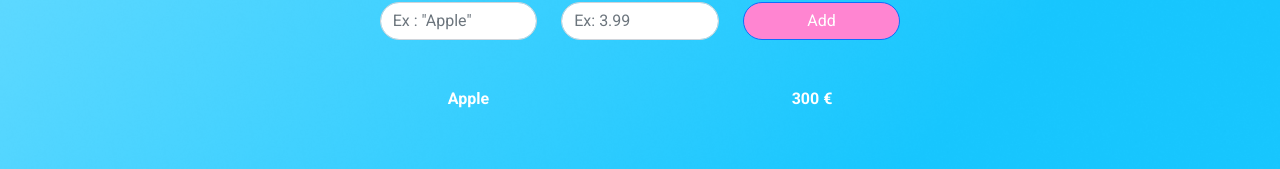
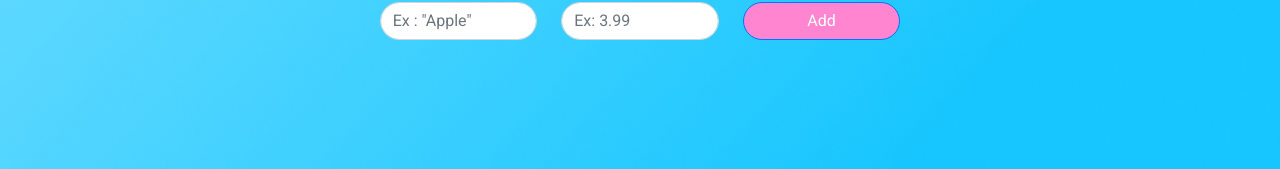
Before and after one commit to johannpa/React-expense-tracker, a React (Create React App) app: page / in a window 1280 px wide. Shown: the part 153-322 px from the top of the page. Built offline with nearby package versions, Linux system fonts and the light colour scheme; a web font is replaced by a local one.

Commit message:
Read in the store with useSelector()

```diff
--- a/src/App.jsx
+++ b/src/App.jsx
@@ -1,8 +1,12 @@
 import { ExpenseInput } from "containers/ExpenseInput/ExpenseInput";
 import s from "./style.module.css";
 import { List } from "components/List/List";
+import { useSelector } from "react-redux";
 
 export function App() {
+  const expenseList = useSelector(store => store.EXPENSE.expenseList);
+
+  console.log(expenseList);
   return (
     <div className={s.main_container}>
       <div className={`row ${s.header}`}>
@@ -18,7 +22,7 @@ export function App() {
           <ExpenseInput/>
         </div>
         <div className={`col-11 col-md-6 col-lg-4 ${s.expense_list}`}>
-          <List items={[{name: "Apple", price: 300}]}/>
+          <List items={expenseList}/>
           <div className={`col-12 ${s.expense_total}`}>
             ExpenseTotal
           </div>
```
